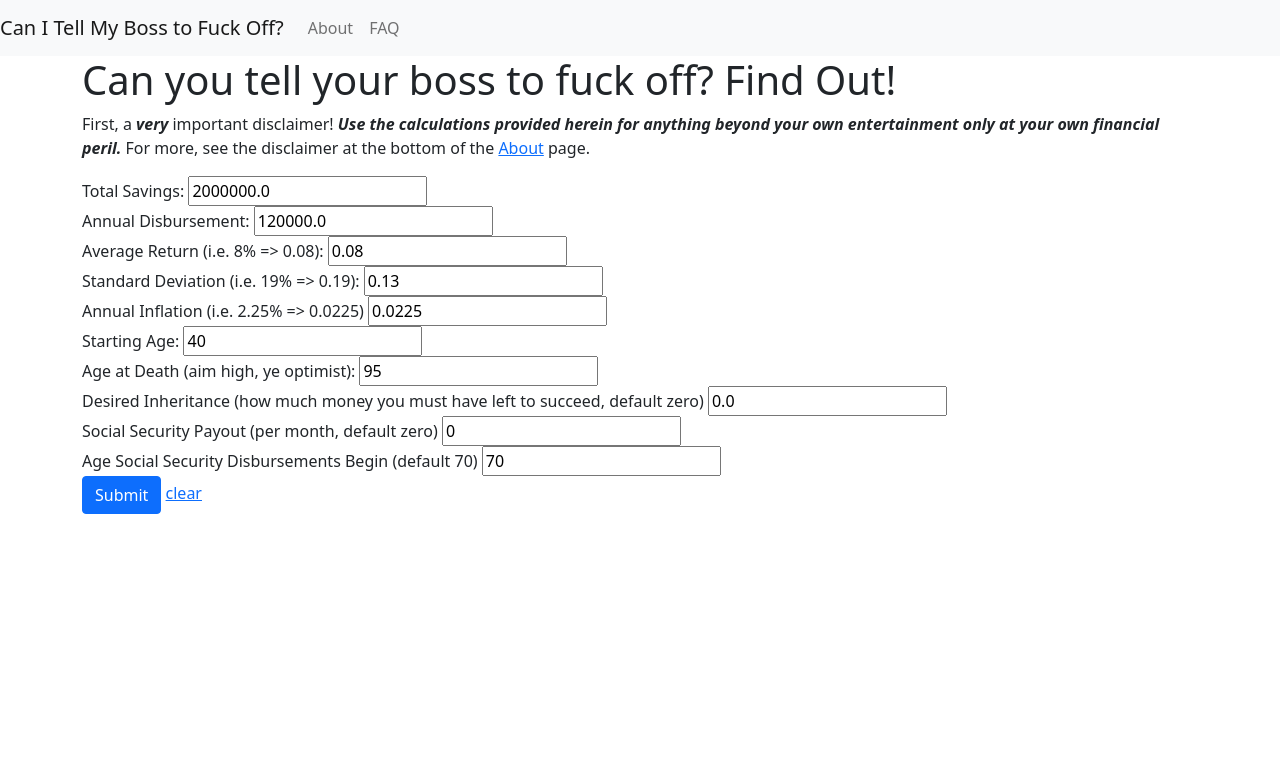
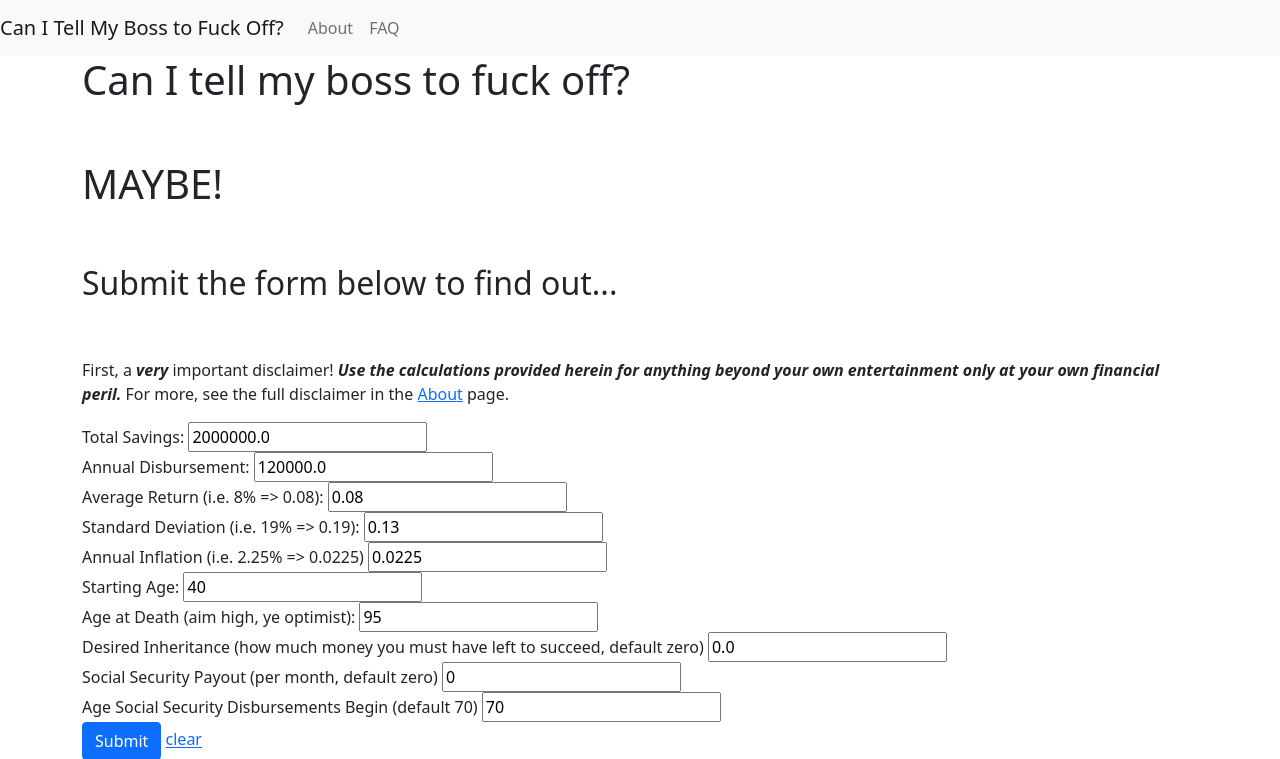
Before and after one commit to terabyte/canitellmybosstofuckoff, a Flask app: page / in a window 1280 px wide. Shown: the top 759 px of the page. Run offline with Flask 2, Linux system fonts and the light colour scheme; some libraries are stand-ins or nearby versions.

Commit message:
Slight redesign, less ugly now

```diff
--- a/src/cani.py
+++ b/src/cani.py
@@ -4,7 +4,7 @@ import concurrent.futures
 import os
 import random
 
-from flask import Flask, render_template, request, url_for, flash, redirect
+from flask import Flask, render_template, request, flash
 #from werkzeung.exceptions import abort
 
 app = Flask(__name__)
@@ -53,7 +53,7 @@ def index():
         elif success > maybe_threshold:
             data['issuccess'] = 'MAYBE?'
         else:
-            data['issuccess'] = 'NOPE?'
+            data['issuccess'] = 'NOPE!'
 
 
     if request.method == 'GET':
--- a/src/templates/about.html
+++ b/src/templates/about.html
@@ -76,7 +76,6 @@ years.  That said, do not skip the very important disclaimer below.
 page you can laugh at and share with your friends.  This tool should
 encourage you to think about the many benefits of not dying destitute, and seek
 professional help to ensure you do not.  <b><i>Use the calculations provided
-	herein for anything beyond your own entertainment only at your own
-	financial peril.</b></i>
+herein for anything beyond entertainment at your own financial peril.</b></i>
 </p>
 {% endblock %}
--- a/src/templates/index.html
+++ b/src/templates/index.html
@@ -1,12 +1,27 @@
 {% extends 'base.html' %}
 {% block content %}
-    <h1>Can you tell your boss to fuck off?  Find Out!</h1>
+    <h1>Can I tell my boss to fuck off?</h1>
 
-	<p>
+    <br/><br/>
+    {% if not data['calculate'] %}
+        <h1>MAYBE!</h1>
+        <br/><br/>
+        <h2>Submit the form below to find out...</h2>
+    {% else %}
+    <h1>{{ data['issuccess'] }}</h1>
+        <p>After a gripping mathematical battle (played out {{ data['simulation_size'] }} times), your chance of success was determined to be {{ data['success'] }}%.  Prognosis: {{ data['issuccess'] }}</p>
+        {% if data['runtime'] %}
+        <p><small>Runtime: {{ data['runtime'] }} seconds</small></p>
+        {% endif %}
+        <br/><br/>
+        <h2>Tweak the numbers and try again...</h2>
+    {% endif %}
+    <br/><br/>
+	<p size="small">
 	First, a <b><i>very</i></b> important disclaimer!  <b><i>Use the
 calculations provided herein for anything beyond your own entertainment only at
-your own financial peril.</i></b>  For more, see the disclaimer at the bottom
-of the <a href="{{ url_for('about') }}">About</a> page.
+your own financial peril.</i></b>  For more, see the full disclaimer in the <a
+href="{{ url_for('about') }}">About</a> page.
 	</p>
     <form method="post">
 		<label for="total_savings">Total Savings:</label>
@@ -51,16 +66,4 @@ of the <a href="{{ url_for('about') }}">About</a> page.
 
         <button type="submit" class="btn btn-primary">Submit</button> <a href="{{ url_for('index') }}">clear</a>
     </form>
-    <br/><br/>
-    {% if data['calculate'] %}
-    <h1>Results:</h1>
-    <p>After a gripping mathematical battle (played out {{ data['simulation_size'] }} times), your chance of success was determined to be {{ data['success'] }}%.  Prognosis: {{ data['issuccess'] }}</p>
-    {% if data['runtime'] %}
-    <p><small>Runtime: {{ data['runtime'] }} seconds</small></p>
-    {% endif %}
-    {% endif %}
-
-
-
-
 {% endblock %}
```
Lines whose indentation alone changed are shown as unchanged.
